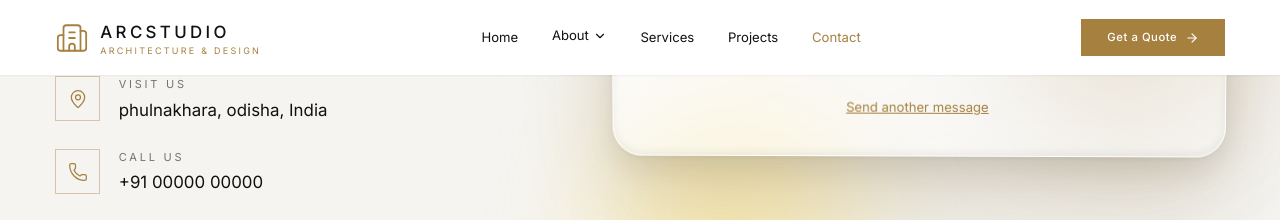
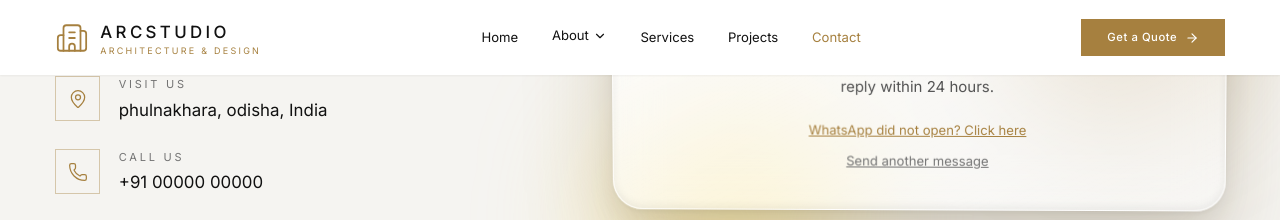
Before and after one commit to Rohit-gith/architecture-website, a React (Vite) app: page /contact in a window 1280 px wide. Both pictures are taken after typing "Sample", "name@example.com", "Sample", "Sample" into the empty fields and a click on the button "Send Message". Shown: the part 597-817 px from the top of the page. Built offline with nearby package versions, Linux system fonts and the light colour scheme.

Commit message:
Update to whatsapp number when hit send message

```diff
--- a/src/config/whatsapp.js
+++ b/src/config/whatsapp.js
@@ -5,6 +5,10 @@ const whatsapp = {
   message: "Hello, I would like to discuss a project with you.",
 };
 
-export const whatsappLink = `https://wa.me/${whatsapp.number}?text=${encodeURIComponent(whatsapp.message)}`;
+// Kisi bhi text ke saath WhatsApp chat ka link banata hai
+export const buildWhatsappLink = (text) => `https://wa.me/${whatsapp.number}?text=${encodeURIComponent(text)}`;
+
+// Floating button ke liye (default message)
+export const whatsappLink = buildWhatsappLink(whatsapp.message);
 
 export default whatsapp;
--- a/src/pages/contact/ContactForm.jsx
+++ b/src/pages/contact/ContactForm.jsx
@@ -1,6 +1,7 @@
 import { useState } from "react";
 import { Check } from "lucide-react";
 import Button from "../../components/common/Button";
+import { buildWhatsappLink } from "../../config/whatsapp";
 
 const projectTypes = ["Residential", "Commercial", "Interior Design", "Landscape", "Other"];
 const initial = { name: "", email: "", phone: "", type: "", message: "" };
@@ -43,30 +44,48 @@ const Glow = ({ children }) => (
 
 const ContactForm = () => {
   const [values, setValues] = useState(initial);
-  const [sent, setSent] = useState(false);
+  const [waUrl, setWaUrl] = useState(""); // khaali = abhi bheja nahi
 
   const handleChange = (e) => setValues({ ...values, [e.target.name]: e.target.value });
 
+  // Form submit hote hi poora message WhatsApp me khul jata hai (number: src/config/whatsapp.js)
   const handleSubmit = (e) => {
     e.preventDefault();
-    // TODO: yahan API / email service connect karo
-    console.log(values);
-    setSent(true);
+    const lines = [
+      "Hello, I would like to discuss a project.",
+      "",
+      `*Name:* ${values.name}`,
+      `*Email:* ${values.email}`,
+    ];
+    if (values.phone) lines.push(`*Phone:* ${values.phone}`);
+    if (values.type) lines.push(`*Project type:* ${values.type}`);
+    lines.push(`*Message:* ${values.message}`);
+
+    const url = buildWhatsappLink(lines.join("\n"));
+    window.open(url, "_blank", "noopener,noreferrer");
+    setWaUrl(url);
     setValues(initial);
   };
 
-  if (sent) {
+  if (waUrl) {
     return (
       <Glow>
         <div className={`${glass} p-10 text-center`}>
           <span className="mx-auto flex h-14 w-14 items-center justify-center rounded-full bg-accent text-white">
             <Check size={28} />
           </span>
-          <h3 className="mt-6 text-2xl font-medium">Thank you!</h3>
-          <p className="mt-2 text-neutral-600">We have received your message and will contact you within 24 hours.</p>
-          <button onClick={() => setSent(false)} className="mt-6 text-sm text-accent underline">
-            Send another message
-          </button>
+          <h3 className="mt-6 text-2xl font-medium">Almost done!</h3>
+          <p className="mt-2 text-neutral-600">
+            WhatsApp has opened with your message. Press Send there and we will reply within 24 hours.
+          </p>
+          <a href={waUrl} target="_blank" rel="noopener noreferrer" className="mt-6 inline-block text-sm text-accent underline">
+            WhatsApp did not open? Click here
+          </a>
+          <div>
+            <button onClick={() => setWaUrl("")} className="mt-3 text-sm text-neutral-500 underline">
+              Send another message
+            </button>
+          </div>
         </div>
       </Glow>
     );
```
